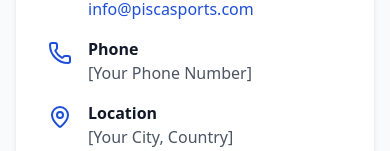
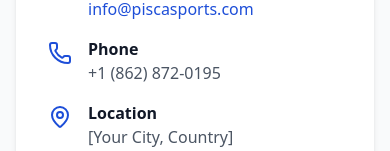
Before and after one commit to benardgomashie/pisca-website, a Next.js app: page /contact in a window 390 px wide. Shown: the part 631-782 px from the top of the page. Built offline with nearby package versions, Linux system fonts and the light colour scheme.

Commit message:
Update contact page with phone number

```diff
--- a/src/app/contact/page.tsx
+++ b/src/app/contact/page.tsx
@@ -90,7 +90,7 @@
                   <Phone className="w-6 h-6 text-blue-700 flex-shrink-0 mt-1" />
                   <div>
                     <p className="font-semibold">Phone</p>
-                    <p className="text-gray-600">[Your Phone Number]</p>
+                    <p className="text-gray-600">+1 (862) 872-0195</p>
                   </div>
                 </div>
 
```
